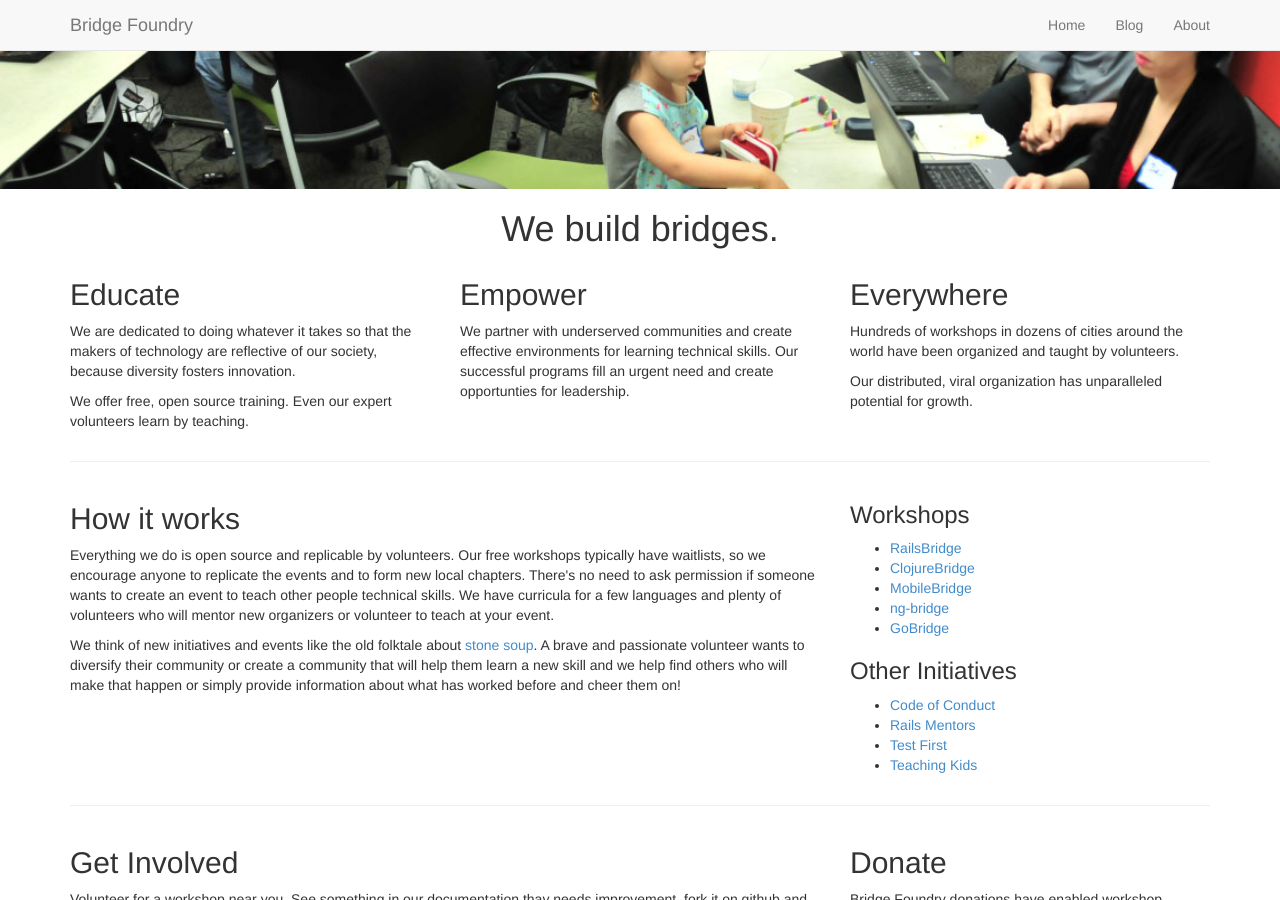
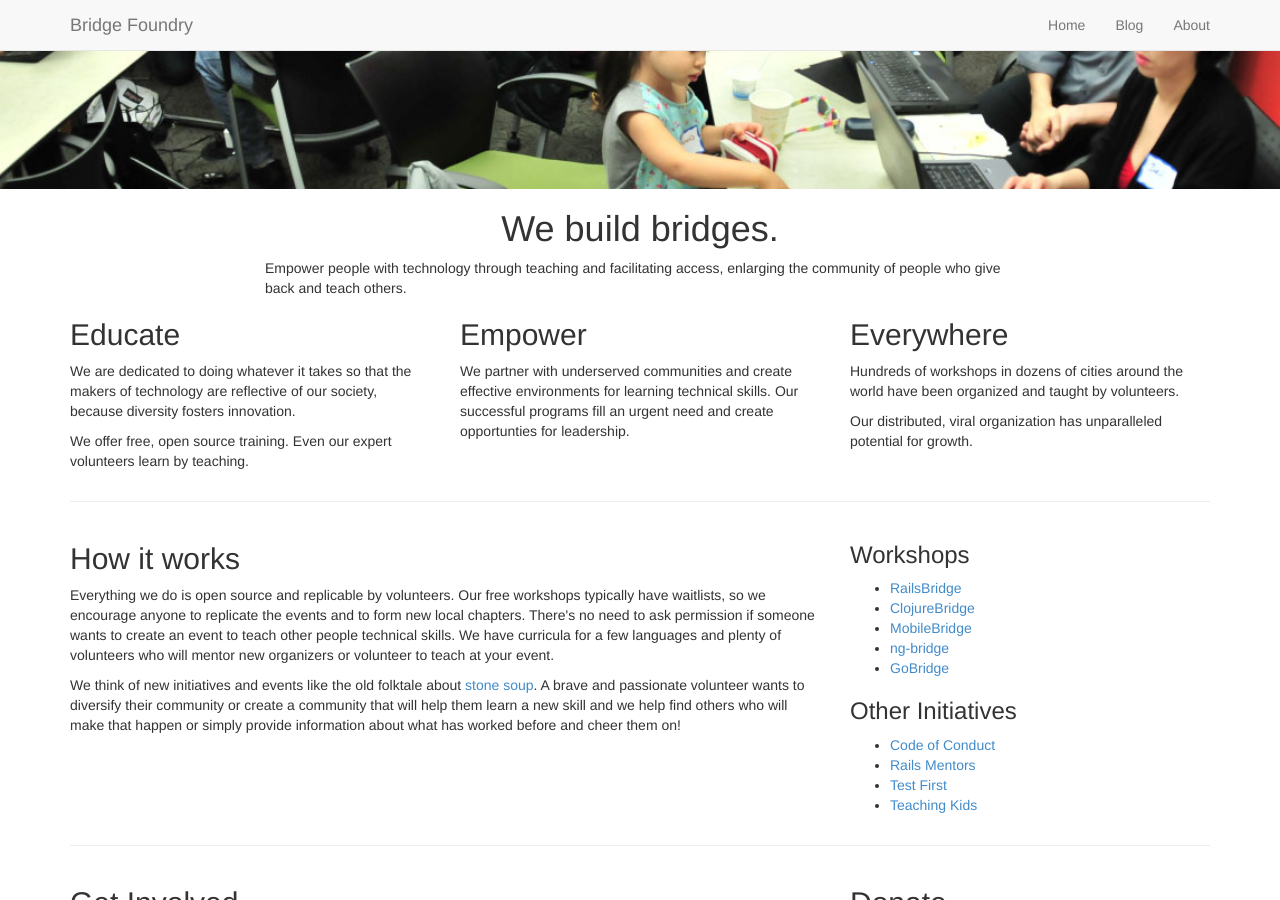
Before and after one commit to missherico/bridgefoundry.github.io, a Jekyll site: the page built from index.html, in a window 1280 px wide and 900 px high, scrolled down 363 px. Built offline with Jekyll 4.4.1, drawn with Linux system fonts in a browser that asks for light colours; Markdown is read by kramdown in place of the engine named in the settings.

Commit message:
Put mission statement on homepage.
Fixes #27.

```diff
--- a/index.html
+++ b/index.html
@@ -5,6 +5,11 @@ layout: default
 <img src="images/workshop-large.jpg" class="hero" alt="people working together on computers"></img>
 <div class="container">
     <h1 class="headline">We build bridges.</h1>
+    <div class="row">
+        <div class="col-md-8 col-md-offset-2">
+          Empower people with technology through teaching and facilitating access, enlarging the community of people who give back and teach others.
+        </div>
+    </div>
 
     <div class="row">
         <div class="col-md-4">
```
